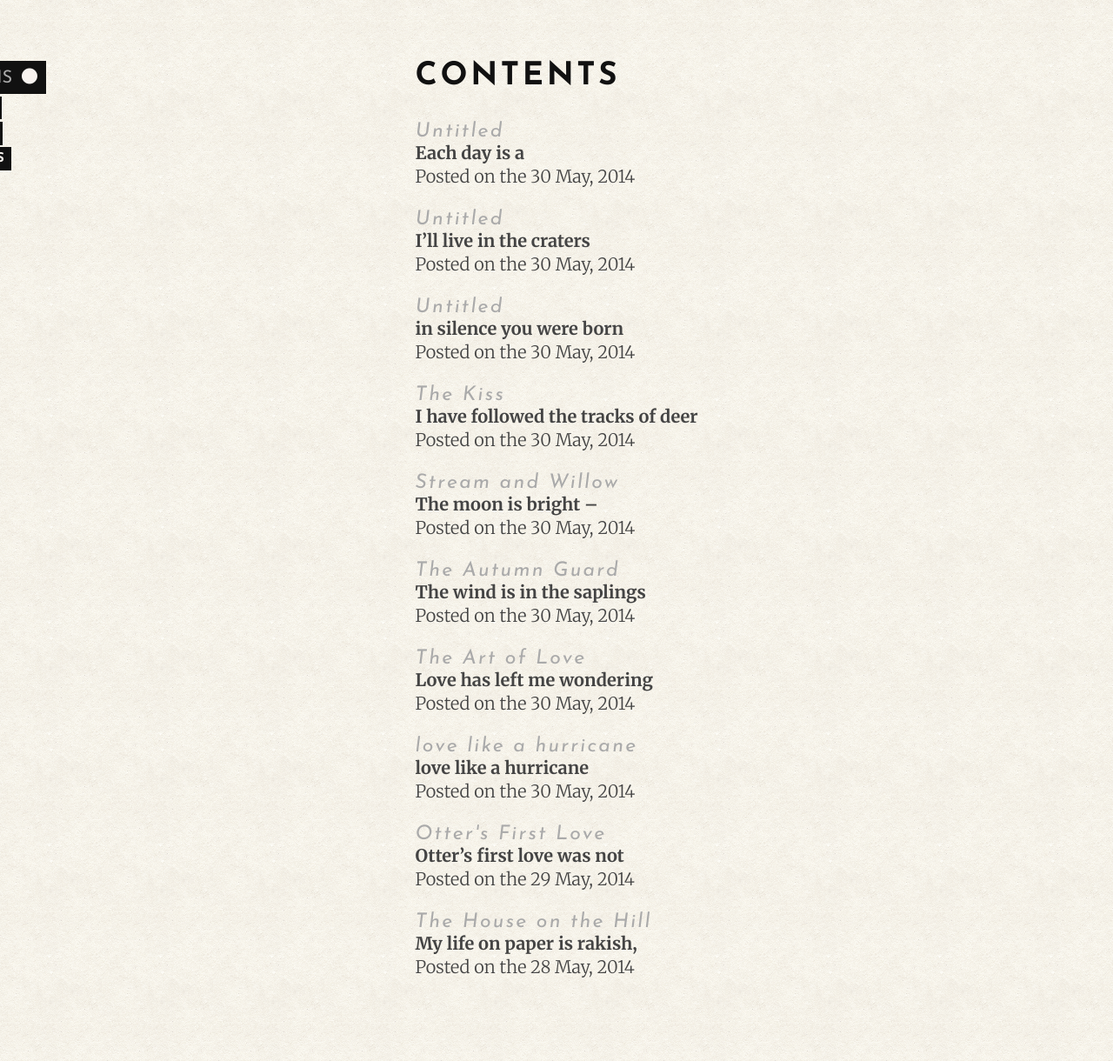
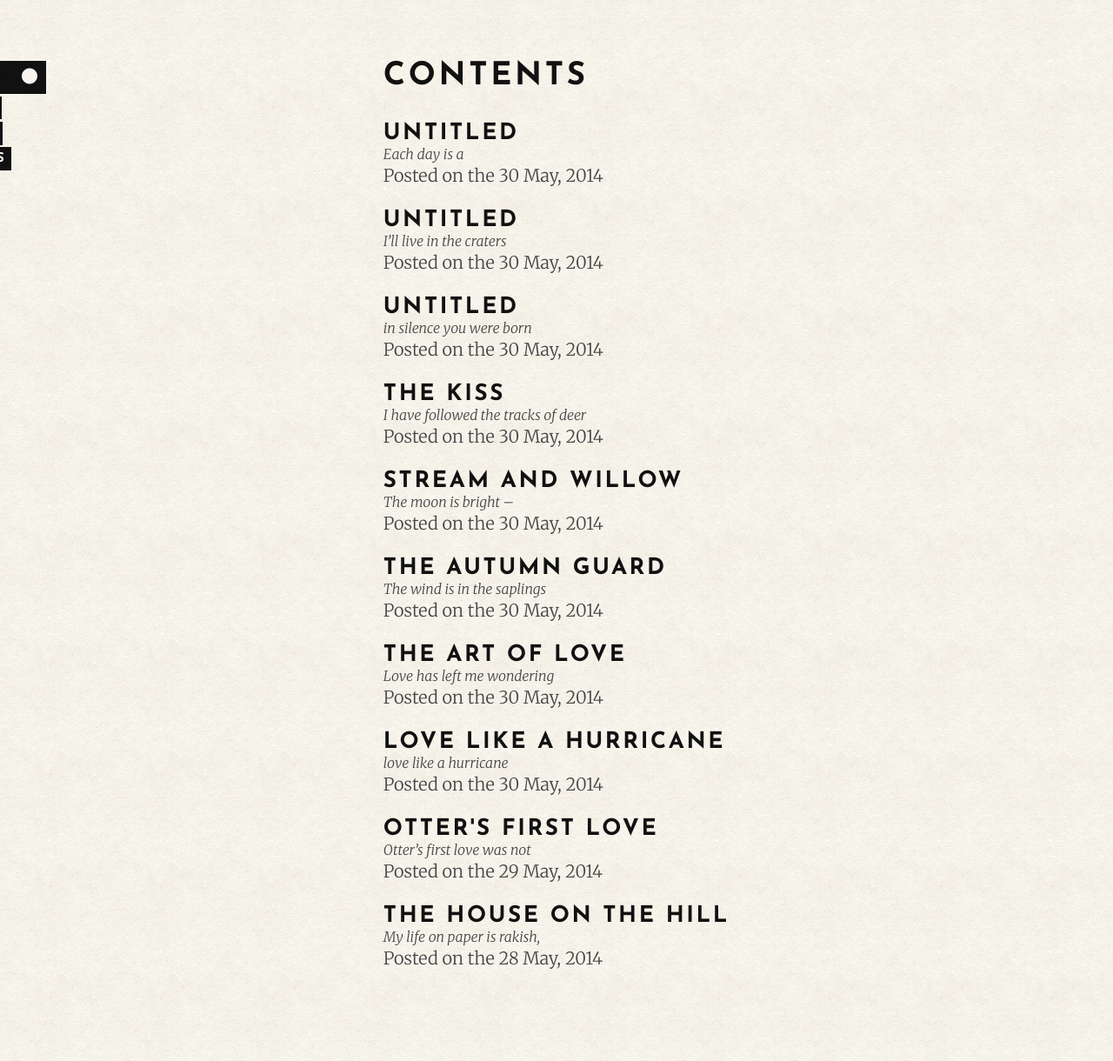
Before and after one commit to sarahquigley/poetry, a Jekyll site: the page built from contents.html, in a window 1280 px wide. Shown: the whole page at 87% size. Built offline with Jekyll 4.4.1, drawn with Linux system fonts in a browser that asks for light colours; nearby versions of some CDN libraries.

Commit message:
Adjust h2, h3, h4, a styling in base.scss.

```diff
--- a/_sass/base.scss
+++ b/_sass/base.scss
@@ -11,22 +11,38 @@ body{
 
 // Headers
 
-h1, h2{
+h1, h2, h3{
   font-family: $font-display;
   letter-spacing: 0.1em;
   color: $color-dark;
 }
 
-h1{
+h1, h2{
   font-size: 1.82em;
   font-weight: 700;
   text-transform: uppercase;
 }
 
+h1{
+  font-size: 1.82em;
+}
+
 h2{
+  font-size: 1.3em;
+}
+
+h3, h4{
+  font-style: italic;
+}
+
+h3{
   font-size: 1.15em;
   font-weight: 400;
-  font-style: italic;
+}
+
+h4{
+  font-weight: 200;
+  font-size: 0.8em;
 }
 
 // Paragraphs
@@ -40,8 +56,14 @@ p{
 // Links
 
 a{
-  color: $color-light;
+  color: $color-dark;
   text-decoration: none;
+
+  @include transition(color 0.2s linear);
+
+  &:hover{
+    color: $color-light;
+  }
 }
 
 // Screen > 500px
```
